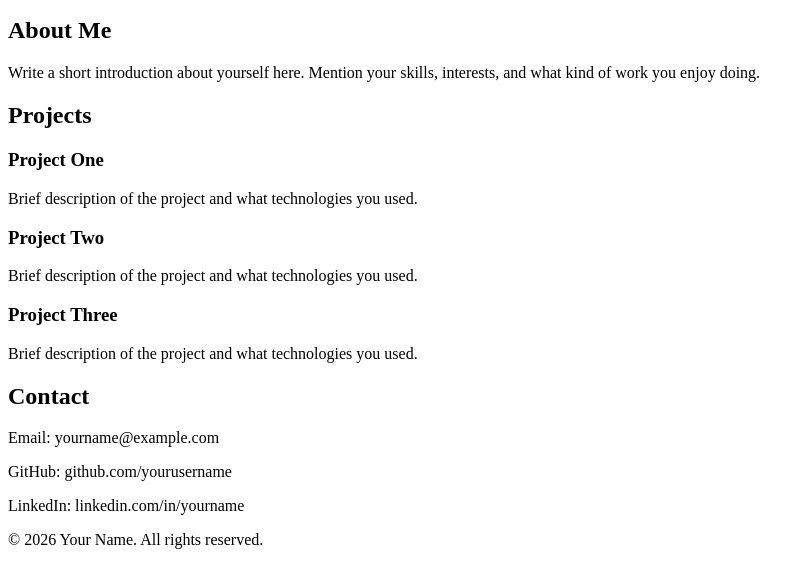
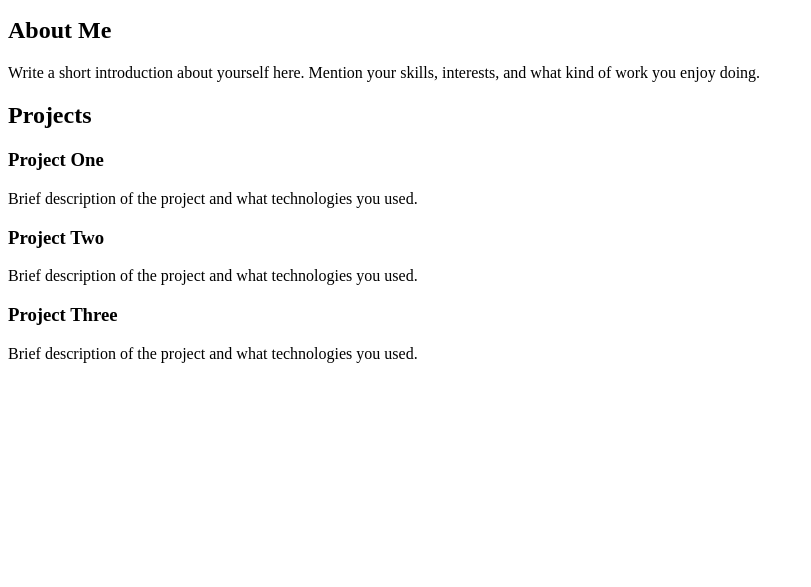
Before and after one commit to thenerdworthyone/portfolio-test, a plain HTML site: page index.html in a window 1280 px wide. Shown: the part 87-674 px from the top of the page, without its empty margins (0-811 px from the left). Drawn offline with Linux system fonts and the light colour scheme.

Commit message:
Update index.html

```diff
--- a/index.html
+++ b/index.html
@@ -33,16 +33,7 @@ interests, and what kind of work you enjoy doing.
 </section>
 
 
-<section id="contact">
-<h2>Contact</h2>
-<p>Email: yourname@example.com</p>
-<p>GitHub: github.com/yourusername</p>
-<p>LinkedIn: linkedin.com/in/yourname</p>
-</section>
+
 </main>
 
-
-<footer>
-<p>&copy; 2026 Your Name. All rights reserved.</p>
-</footer>
 </body>
```
